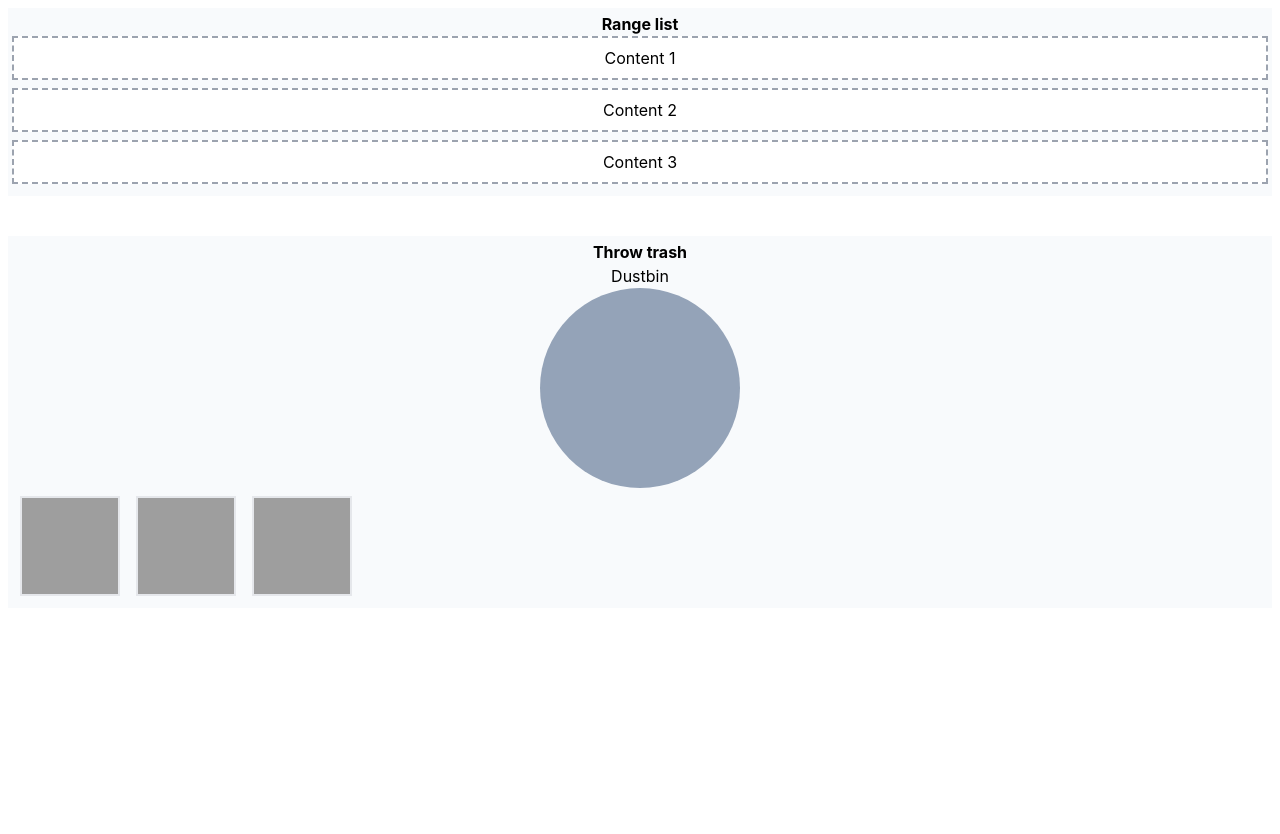
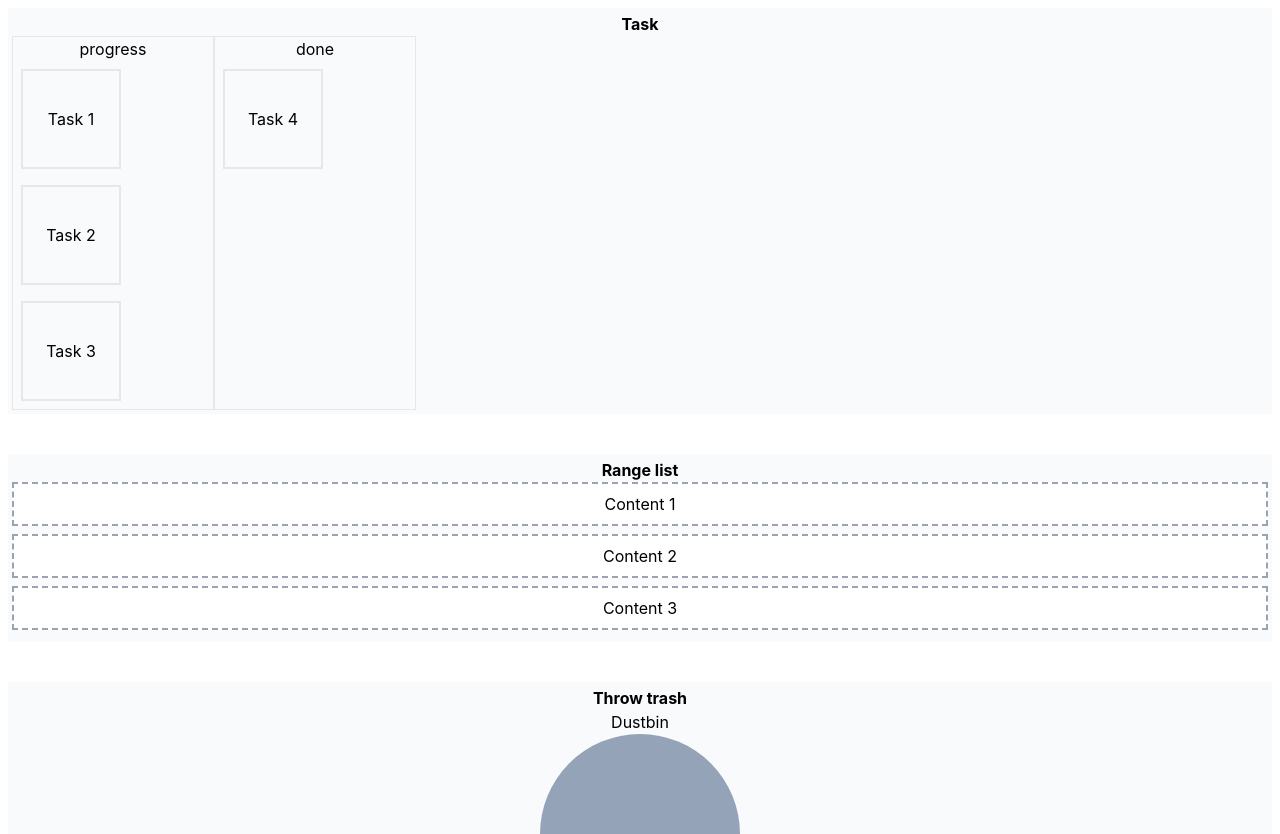
Before and after one commit to thong-vm/dnd-drag-drop, a React (Create React App) app: page / in a window 1280 px wide. Shown: the top 834 px of the page. Before the commit the page ends 800 px from the top, so only its background shows below. Built offline with nearby package versions, Linux system fonts and the light colour scheme; grey boxes are pictures that could not be loaded.

Commit message:
update 1 file and create 3 files

```diff
--- a/src/App.js
+++ b/src/App.js
@@ -3,11 +3,16 @@ import { DndProvider } from "react-dnd";
 import { HTML5Backend } from "react-dnd-html5-backend";
 import RangeList from "./components/RangeList/RangeList";
 import ThrowTrash from "./components/ThrowTrash/ThrowTrash";
+import Panel from "./components/Panel/Panel";
 
 function App() {
   return (
     <div className="App space-y-10">
       <DndProvider backend={HTML5Backend}>
+        <div className="m-2 bg-slate-50 p-1">
+          <h1 className="font-bold">Task</h1>
+          <Panel />
+        </div>
         <div className="m-2 bg-slate-50 p-1">
           <h1 className="font-bold">Range list</h1>
           <RangeList />
--- /dev/null
+++ b/src/components/Container/Container.js
@@ -0,0 +1,38 @@
+import { useDrop } from "react-dnd";
+import Task from "../Task/Task";
+
+function Container({ object, items, handleRemove }) {
+  const [{ canDrop, isOver }, drop] = useDrop({
+    accept: "Task",
+    collect(monitor) {
+      return {
+        //nếu đang được thả thì trả về giá trị true cho handlerId
+        handlerId: monitor.getHandlerId(),
+        //có thẻ thả thì này true, dùng xác định có thả vào
+        canDrop: monitor.canDrop(),
+        //vừa mới lướt qua thì true
+        isOver: monitor.isOver(),
+      };
+    },
+    drop() {
+      return object;
+    },
+  });
+  return (
+    <div className="border">
+      <h2>{object.name}</h2>
+      <div
+        ref={drop}
+        className={`${
+          canDrop && isOver ? "bg-green-200" : canDrop && "bg-red-200"
+        } w-[200px] flex flex-col`}
+      >
+        {items.map((item) => (
+          <Task handleRemove={handleRemove} object={item} />
+        ))}
+      </div>
+    </div>
+  );
+}
+
+export default Container;
--- /dev/null
+++ b/src/components/Panel/Panel.js
@@ -0,0 +1,74 @@
+import { useCallback, useState } from "react";
+import update from "immutability-helper";
+import Container from "../Container/Container";
+function Panel() {
+  const [progress, setProgress] = useState([
+    {
+      id: 1,
+      name: "Task 1",
+    },
+    {
+      id: 2,
+      name: "Task 2",
+    },
+    {
+      id: 3,
+      name: "Task 3",
+    },
+  ]);
+  const [done, setDone] = useState([
+    {
+      id: 4,
+      name: "Task 4",
+    },
+  ]);
+  const handleRemove = ({ task, containerName }) => {
+    console.log("task, containerName :", task, containerName);
+    if (containerName === "done") {
+      handleUpdateDone(task);
+    }
+    if (containerName === "progress") {
+      handleUpdateProgress(task);
+    }
+  };
+
+  const handleUpdateProgress = useCallback((task) => {
+    const updateIndex = progress.indexOf(task);
+    setProgress((oldProgresses) => {
+      return update(oldProgresses, {
+        $splice: [[updateIndex, 1]],
+      });
+    });
+  });
+
+  const handleUpdateDone = useCallback((task) => {
+    const updateIndex = done.indexOf(task);
+    setDone((oldDone) => {
+      return update(oldDone, {
+        $splice: [[updateIndex, 1]],
+      });
+    });
+  });
+  const progressContainer = {
+    name: "progress",
+  };
+  const doneContainer = {
+    name: "done",
+  };
+  return (
+    <div className="flex">
+      <Container
+        handleRemove={handleRemove}
+        object={progressContainer}
+        items={progress}
+      />
+      <Container
+        handleRemove={handleRemove}
+        object={doneContainer}
+        items={done}
+      />
+    </div>
+  );
+}
+
+export default Panel;
--- /dev/null
+++ b/src/components/Task/Task.js
@@ -0,0 +1,35 @@
+import { useDrag } from "react-dnd";
+
+function Task({ object, handleRemove }) {
+  const [{ isDragging }, drag] = useDrag({
+    type: "Task",
+    //đây là item đang được kéo
+    item: () => {
+      return { object };
+    },
+    collect: (monitor) => ({
+      //nếu đang được kéo thì trả về giá trị true cho isDragging
+      isDragging: monitor.isDragging(),
+    }),
+    //sau khi kéo xong
+    end: (item, monitor) => {
+      const dropResult = monitor.getDropResult();
+      if (item && dropResult) {
+        handleRemove({ task: item.object, containerName: dropResult.name });
+      }
+    },
+  });
+
+  return (
+    <div
+      className={`w-[100px] h-[100px] border-2 m-2 flex justify-center items-center ${
+        isDragging ? "opacity-0" : "opacity-100"
+      } cursor-move border`}
+      ref={drag}
+    >
+      {object.name}
+    </div>
+  );
+}
+
+export default Task;
```
